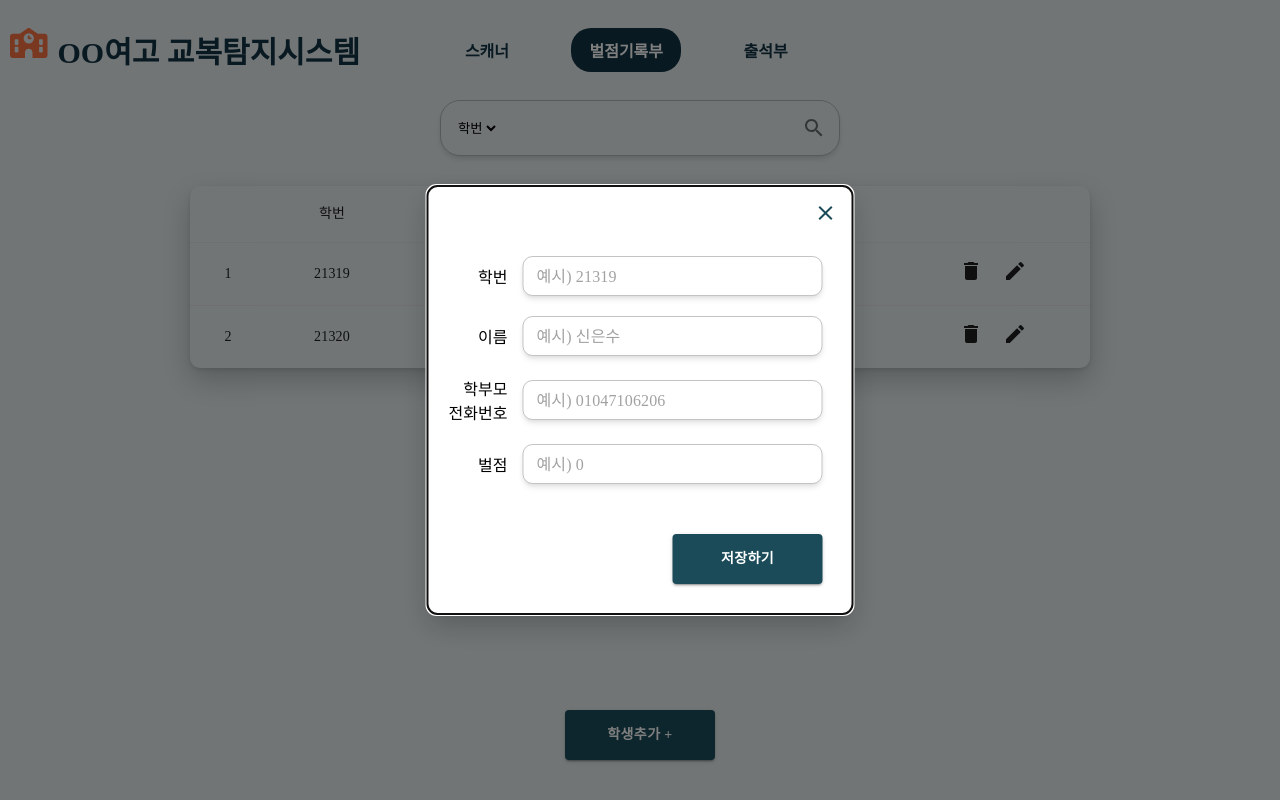
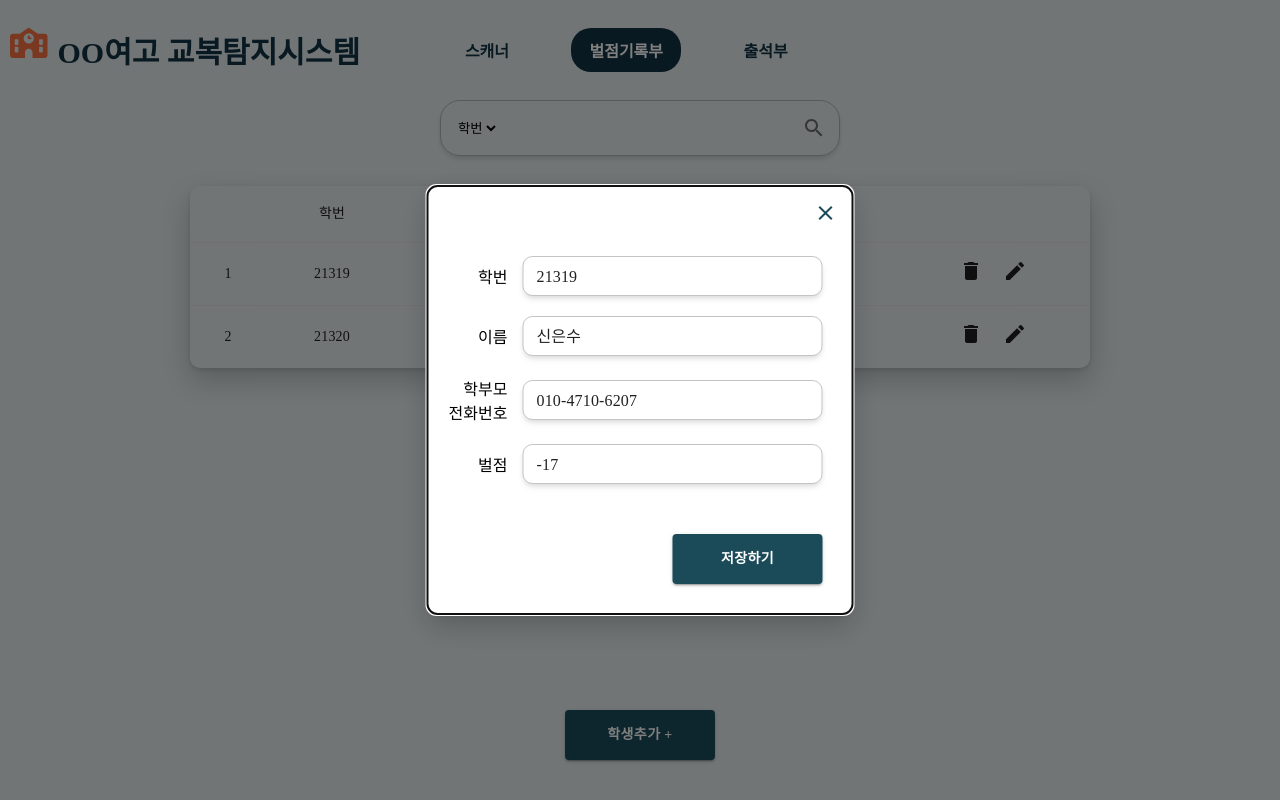
Before and after one commit to hynjxn/uniform-detection-using-YOLOv5, a React (Create React App) app in the folder my-app/: page /penalty in a window 1280 px wide. Both pictures are taken after a click on the icon 1014 px from the left and 271 px from the top of the page. Built offline with nearby package versions, Linux system fonts and the light colour scheme; the HTML template or start-up script is replaced by a standard one; a web font is replaced by a local one.

Commit message:
penaltyPage 구조 완성

```diff
--- a/my-app/src/component/CustomInput.js
+++ b/my-app/src/component/CustomInput.js
@@ -3,13 +3,14 @@ import {InputAdornment, MenuItem, OutlinedInput, TextField} from "@mui/material"
 import SearchIcon from '@mui/icons-material/Search';
 import {Style} from "../Style";
 
-function CustomInput({type, onChangeFunction, input, select, placeholder}) {
+function CustomInput({type, name, defaultValue, onChangeFunction, input, select, placeholder}) {
     let element;
     if (type === "normalInput") {
         element = <OutlinedInput
             id="outlined-adornment-weight"
-            name="input"
+            name={name}
             value={input}
+            defaultValue={defaultValue}
             onChange={onChangeFunction}
             style={{
                 width: 300,
--- a/my-app/src/component/CustomTable.js
+++ b/my-app/src/component/CustomTable.js
@@ -63,18 +63,18 @@ function CustomTable({type, contents, deleteFunction, editFunction}) {
                     </TableRow>
                 </TableHead>
                 <TableBody>
-                    {contents.map((content) => (
-                        <StyledTableRow key={content.id}>
+                    {contents.map((content, index) => (
+                        <StyledTableRow key={index+1}>
                             <StyledTableCell component="th" scope="row" align="center">
-                                {content.id}
+                                {index+1}
                             </StyledTableCell>
                             <StyledTableCell align="center">{content.student_id}</StyledTableCell>
                             <StyledTableCell align="center">{content.student_name}</StyledTableCell>
                             <StyledTableCell align="center">{content.parent_ph}</StyledTableCell>
                             <StyledTableCell align="center">{content.penalty_points}</StyledTableCell>
                             <StyledTableCell align="center">
-                                <DeleteIcon style={{marginRight: "20px", cursor: "pointer"}} onClick={deleteFunction}/>
-                                <EditIcon style={{cursor: "pointer"}} onClick={editFunction}/>
+                                <DeleteIcon name={index} style={{marginRight: "20px", cursor: "pointer"}} onClick={deleteFunction}/>
+                                <EditIcon name={index} style={{cursor: "pointer"}} onClick={editFunction}/>
                             </StyledTableCell>
                         </StyledTableRow>
                     ))}
--- a/my-app/src/component/PenaltyPage.js
+++ b/my-app/src/component/PenaltyPage.js
@@ -12,14 +12,21 @@ import StudentAddForm from "./StudentAddForm";
 
 function PenaltyPage(props) {
     const contents = [{
-        id: 1, student_id: "21319", student_name: "신은수", parent_ph:
+        student_id: "21319", student_name: "신은수", parent_ph:
             "010-4710-6207", penalty_points: "-17"
     }, {
-        id: 2, student_id: "21320", student_name: "신은수", parent_ph:
+        student_id: "21320", student_name: "신은수", parent_ph:
             "010-4710-6207", penalty_points: "-17"
     }];
+
     // const [content, setContent] = useState([]);
     const [word, setWord] = useState({input: "", select: ""});
+    const [currentInfo, setCurrentInfo] = useState({
+        student_id: "",
+        student_name: "",
+        parent_ph: "",
+        penalty_points: ""
+    })
 
     const [open, setOpen] = React.useState(false);
     const handleOpen = () => setOpen(true);
@@ -30,15 +37,36 @@ function PenaltyPage(props) {
         // setContents([{},{}....])
     }, []);
 
-    const handleChange = (e) => {
-        const {name, value} = e.target
+    const handleSearchFormChange = (e) => {
+        const {name, value} = e.target;
         setWord({...word, [name]: value});
     }
 
+    const handleAddFormInputChange = (e)=>{
+        const {name, value} = e.target;
+        setCurrentInfo({
+            ...currentInfo,
+            [name]: value
+        })
+    }
+
     const clickAddButtonFunction = () => {
+        setCurrentInfo({
+            student_id: "",
+            student_name: "",
+            parent_ph: "",
+            penalty_points: ""
+        })
         handleOpen();
     }
-    const clickEditButtonFunction = () => {
+
+    const clickEditButtonFunction = (e) => {
+        if (e.target.getAttribute('name') != null) {
+            setCurrentInfo(contents[parseInt(e.target.getAttribute('name'))])
+        } else {
+            setCurrentInfo(contents[parseInt(e.target.parentNode.getAttribute('name'))])
+        }
+
         handleOpen();
     }
 
@@ -73,7 +101,7 @@ function PenaltyPage(props) {
     return (
         <Main>
             <div style={{marginBottom: "30px", display: "flex", alignItems: "center"}}>
-                <CustomInput type="penaltyInput" onChangeFunction={handleChange} input={word.input}
+                <CustomInput type="penaltyInput" onChangeFunction={handleSearchFormChange} input={word.input}
                              select={word.select}/>
             </div>
             <CustomTable type="penaltyTable" contents={contents} deleteFunction={deleteFunction}
@@ -82,7 +110,7 @@ function PenaltyPage(props) {
                           backgroundColor={Style.color1}/>
             <Modal open={open} style={{padding: "0px"}}>
                 <Box sx={style}>
-                    <StudentAddForm onSaveStudentFunction={saveStudentFunction} onCloseModalFunction={handleClose}/>
+                    <StudentAddForm onChangeFunction={handleAddFormInputChange} onSaveStudentFunction={saveStudentFunction} onCloseModalFunction={handleClose} currentInfo={currentInfo}/>
                 </Box>
             </Modal>
         </Main>
--- a/my-app/src/component/ScannerPage.js
+++ b/my-app/src/component/ScannerPage.js
@@ -16,10 +16,10 @@ function ScannerPage(props) {
         setInput(value);
     }
 
-    // useEffect(() => {
-    //     console.log(input)
-    // }, [input])
-    //
+    useEffect(() => {
+        console.log(input)
+    }, [input])
+
 
 
     // 사진 촬영 요청하고 결과값 가져오는 함수
@@ -39,7 +39,7 @@ function ScannerPage(props) {
                     <CustomTable type="scannerTable" contents={contents}/>
                 </div>
                 <div style={{marginBottom: "20px"}}>
-                    <CustomInput type="normalInput" onChangeFunction={handleChange} input={input} placeholder="학번 입력"/>
+                    <CustomInput type="normalInput" name="input" onChangeFunction={handleChange} input={input} placeholder="학번 입력"/>
 
                 </div>
                 <div style={{display: "flex"}}>
--- a/my-app/src/component/StudentAddForm.js
+++ b/my-app/src/component/StudentAddForm.js
@@ -4,7 +4,7 @@ import CustomButton from "./CustomButton";
 import {Style} from "../Style";
 import ClearIcon from '@mui/icons-material/Clear';
 
-function StudentAddForm({onSaveStudentFunction, onCloseModalFunction}) {
+function StudentAddForm({currentInfo, onChangeFunction, onSaveStudentFunction, onCloseModalFunction, }) {
     return (<div style={{
             display: "flex",
             padding: "70px 30px 30px 20px",
@@ -14,24 +14,23 @@ function StudentAddForm({onSaveStudentFunction, onCloseModalFunction}) {
         }}>
             <div style={{display: "flex", alignItems: "center", marginBottom: "20px"}}>
                 <div style={{width: "60px", marginRight: "15px", textAlign: "end"}}>학번</div>
-                <CustomInput type="normalInput" placeholder="예시) 21319"/>
+                <CustomInput type="normalInput" name="student_id" value={currentInfo.student_id} defaultValue={currentInfo.student_id} onChangeFunction={onChangeFunction} placeholder="예시) 21319"/>
             </div>
             <div style={{display: "flex", alignItems: "center", marginBottom: "20px"}}>
                 <div style={{width: "60px", marginRight: "15px", textAlign: "end"}}>이름</div>
-                <CustomInput type="normalInput" placeholder="예시) 신은수"/>
+                <CustomInput type="normalInput" name="student_name" value={currentInfo.student_name} defaultValue={currentInfo.student_name} onChangeFunction={onChangeFunction} placeholder="예시) 신은수"/>
             </div>
             <div style={{display: "flex", alignItems: "center", marginBottom: "20px"}}>
                 <div style={{width: "60px", marginRight: "15px", textAlign: "end"}}><span>학부모<br/>전화번호</span></div>
-                <CustomInput type="normalInput" placeholder="예시) 01047106206"/>
+                <CustomInput type="normalInput" name="parent_ph" value={currentInfo.parent_ph} defaultValue={currentInfo.parent_ph} onChangeFunction={onChangeFunction} placeholder="예시) 01047106206"/>
             </div>
             <div style={{display: "flex", alignItems: "center", marginBottom: "50px"}}>
                 <div style={{width: "60px", marginRight: "15px", textAlign: "end"}}>벌점</div>
-                <CustomInput type="normalInput" placeholder="예시) 0"/>
+                <CustomInput type="normalInput" name="penalty_points"  value={currentInfo.penalty_points} defaultValue={currentInfo.penalty_points} onChangeFunction={onChangeFunction} placeholder="예시) 0"/>
             </div>
 
             <CustomButton content="저장하기" onClickFunction={onSaveStudentFunction} backgroundColor={Style.color1}/>
-
-            <ClearIcon style={{position:"absolute", top: "15", right: "15", color: Style.color1}} onClick={onCloseModalFunction}/>
+            <ClearIcon style={{position:"absolute", top: "15", right: "15", color: Style.color1, cursor: "pointer"}} onClick={onCloseModalFunction}/>
         </div>
 
     )
```
